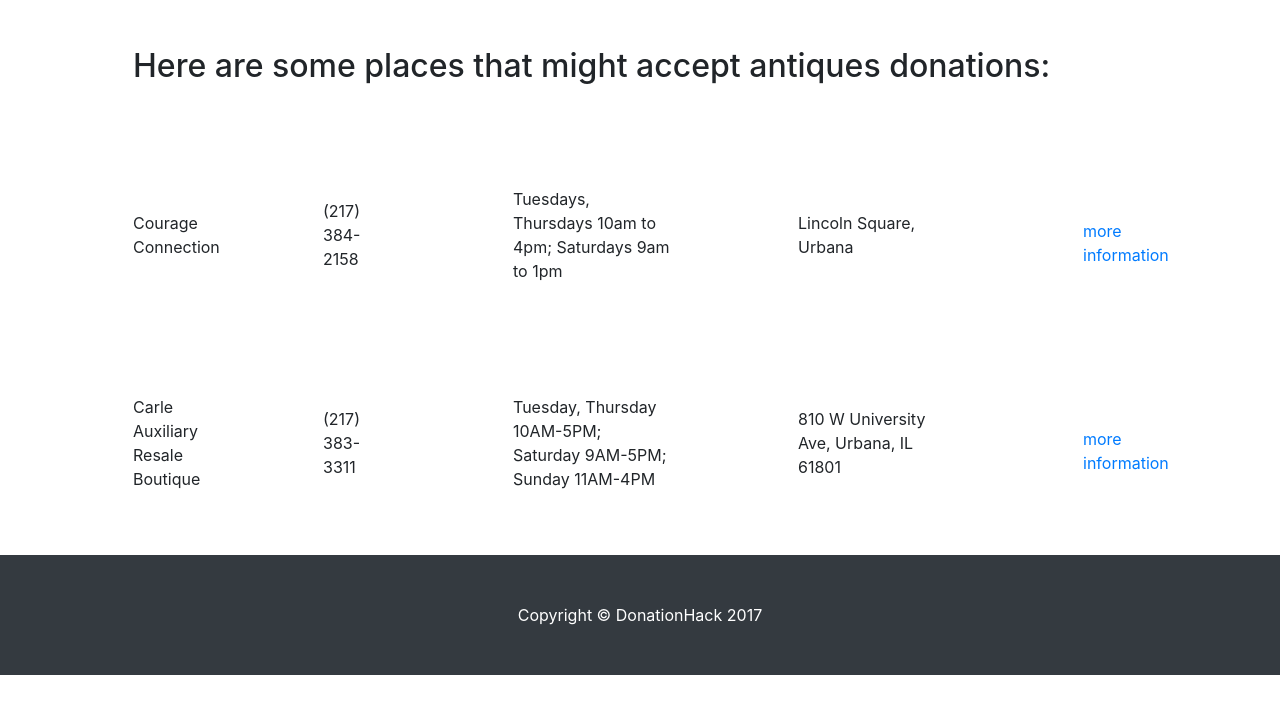
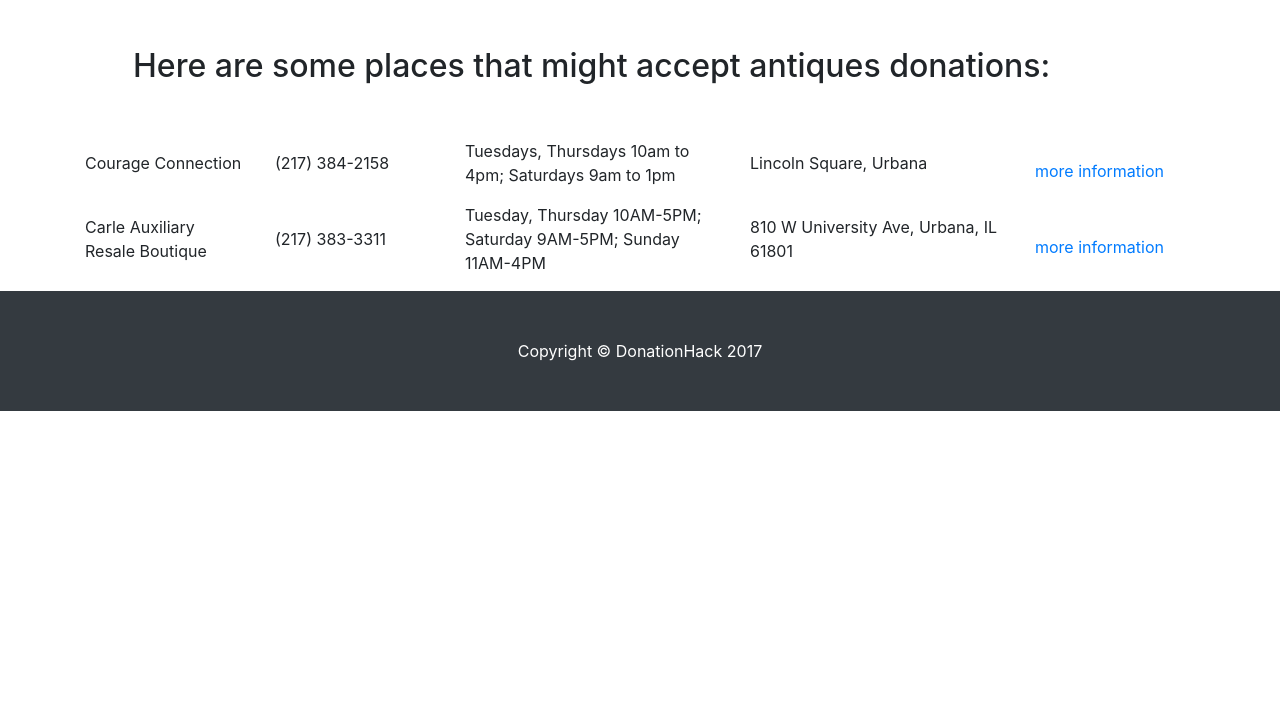
Before and after one commit to akjandl/DonationsHack, a Flask app: a page that uses templates/category_template.html in a window 1280 px wide. Shown: the top 714 px of the page. Run offline with Flask 2, Linux system fonts and the light colour scheme; data comes from the database, SQL or seed files in the repository; some libraries are stand-ins or nearby versions.

Commit message:
fix spacing on categories template

```diff
--- a/templates/category_template.html
+++ b/templates/category_template.html
@@ -20,28 +20,6 @@
 
   <body>
 
-      <!-- {% for a in swears %} -->
-      <!-- {{ a }} -->
-      <!-- {% endfor %} -->
-
-    <!-- <section> -->
-    <!--   <div class="container"> -->
-    <!--     <div class="row align&#45;items&#45;center"> -->
-    <!--       <div class="col&#45;md&#45;6 order&#45;2"> -->
-    <!--         <div class="p&#45;5"> -->
-    <!--           <img class="img&#45;fluid rounded&#45;circle" src="https://unsplash.it/500/500?image=836" alt=""> -->
-    <!--         </div> -->
-    <!--       </div> -->
-    <!--       <div class="col&#45;md&#45;6 order&#45;1"> -->
-    <!--         <div class="p&#45;5"> -->
-    <!--           <h2 class="display&#45;4">For those about to rockstatic.</h2> -->
-    <!--           <p>Lorem ipsum dolor sit amet, consectetur adipisicing elit. Quod aliquid, mollitia odio veniam sit iste esse assumenda amet aperiam exercitationem, ea animi blanditiis recusandae! Ratione voluptatum molestiae adipisci, beatae obcaecati.</p> -->
-    <!--         </div> -->
-    <!--       </div> -->
-    <!--     </div> -->
-    <!--   </div> -->
-    <!-- </section> -->
-
     <section>
       <div class="container">
         <div class="row align-items-center">
@@ -54,39 +32,29 @@
       </div>
     </section>
 
+    <div class="container">
     {% for location in locations %}
-    <section>
-      <div class="container">
-        <div class="row align-items-center">
-          <div class="col-md-2">
-            <div class="p-5">
+      <section>
+          <div class="row align-items-center">
+            <div class="col-md-2">
               <p>{{ location.Name }}</p>
             </div>
-          </div>
-          <div class="col-md-2">
-            <div class="p-5">
+            <div class="col-md-2">
               <p>{{ location.Phone }}</p>
             </div>
-          </div>
-          <div class="col-md-3">
-            <div class="p-5">
+            <div class="col-md-3">
               <p>{{ location.Hours }}</p>
             </div>
-          </div>
-          <div class="col-md-3">
-            <div class="p-5">
+            <div class="col-md-3">
               <p>{{ location.Address }}</p>
             </div>
-          </div>
-          <div class="col-md-2">
-            <div class="p-5">
+            <div class="col-md-2">
               <a href="{{ location.Website }}">more information</a>
             </div>
           </div>
-        </div>
-      </div>
-    </section>
+      </section>
     {% endfor %}
+    </div>
 
     <!-- Footer -->
     <footer class="py-5 bg-dark">
```
